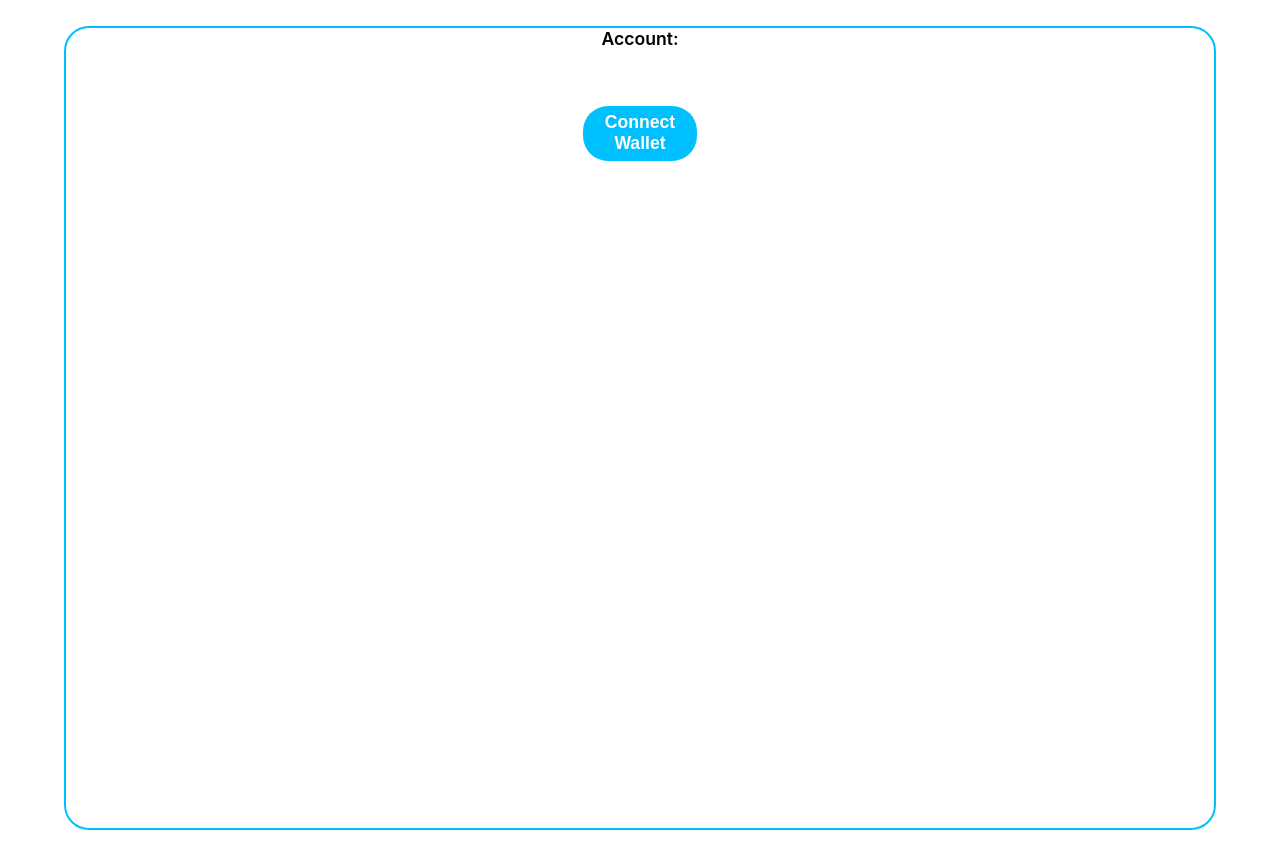
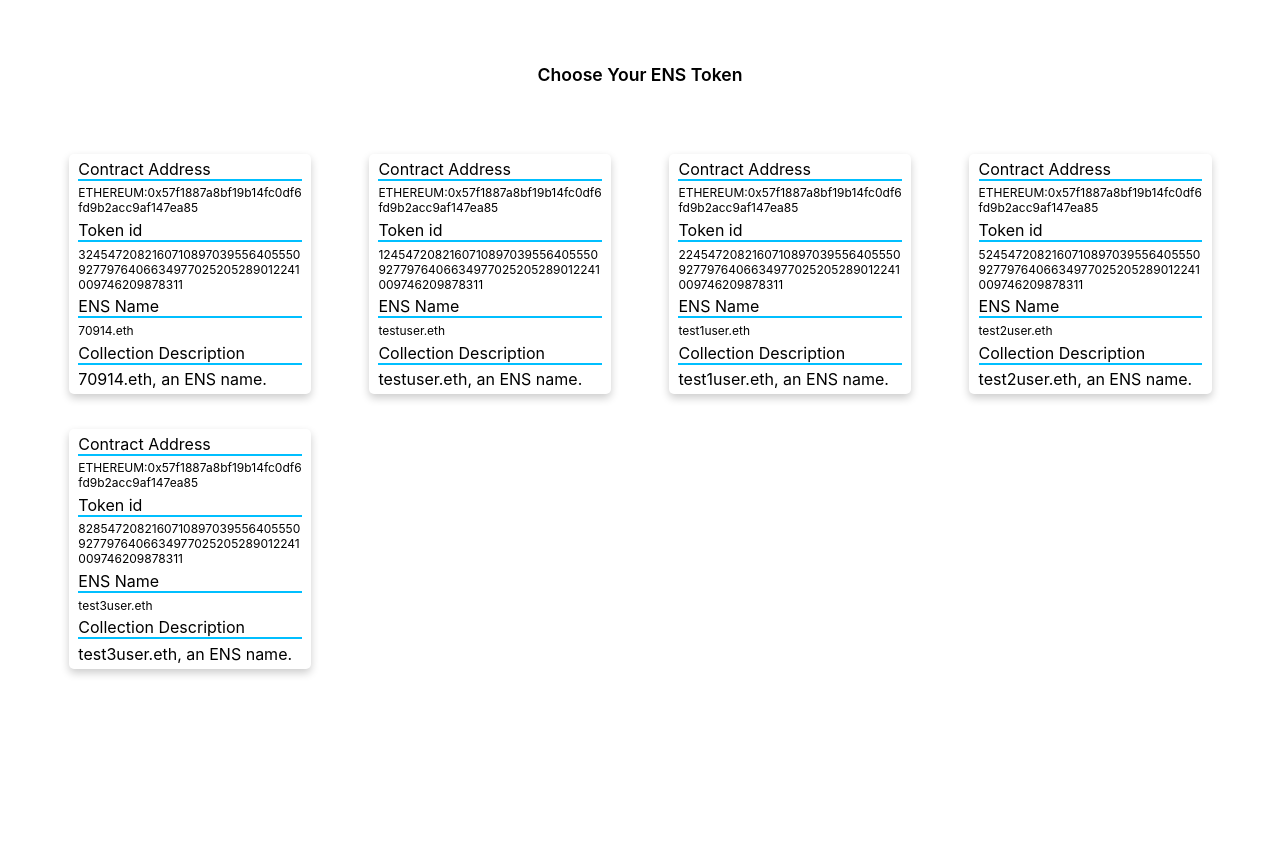
Before and after one commit to ObaidOIS/ENS_Project, a React (Create React App) app: page /ens in a window 1280 px wide. Shown: the top 868 px of the page. After the commit the page ends 800 px from the top, so only its background shows below. Built offline with nearby package versions, Linux system fonts and the light colour scheme.

Commit message:
before_aws_amplify

```diff
--- a/src/App.css
+++ b/src/App.css
@@ -89,4 +89,6 @@
 
 .address {
   font-size: 12px;
+  overflow-wrap: break-word;
+  word-wrap: break-word;
 }
--- a/src/App.js
+++ b/src/App.js
@@ -1,4 +1,4 @@
-import { useState, useEffect } from 'react';
+
 import ENSContainer from './components/ENSContainer';
 import './App.css';
 import {
@@ -8,54 +8,18 @@
 } from 'react-router-dom';
 
 import Dashboard from './pages/dashboard';
+import Main from './pages/main';
 
 function App() {
-
-  const [wallletAdddress, setWalletAddress] = useState(null);
-  const [ensName, setEnsName] = useState([]);
-
-  const connectWallet = async () => {
-    if (typeof window.ethereum !== 'undefined') {
-      console.log('MetaMask is installed!');
-      const accounts = await window.ethereum.request({ method: 'eth_requestAccounts' });
-      setWalletAddress(accounts[0]);
-    }
-  }
-
-  const getENSData = async () => {
-
-    if (!wallletAdddress) return;
-
-    // const response = await fetch(`https://api.rarible.org/v0.1/items/byOwner/?owner=ETHEREUM:${wallletAdddress}`)
-    const response = await fetch(`https://api.rarible.org/v0.1/items/byOwner/?owner=ETHEREUM:0x3c389a52ce6f9e570b3a93de37a160d5d90319a8`)
-    const data = await response.json();
-    console.log(data.items);
-    setEnsName(data.items);
-    debugger;
-  }
-
-  useEffect(() => {
-
-    getENSData();
-
-  }, [wallletAdddress]);
-
   return (
     <>
-      <div className="App">
-        <div className='text'>
-          Account: {wallletAdddress}
-        </div>
-        <button className='connect-button' onClick={connectWallet}>
-          Connect Wallet
-        </button>
-        <Router>
-          <Routes>
-            <Route path="/" element={<ENSContainer ensName={ensName} />} />
-            <Route path="/dashboard/" element={<Dashboard />} />
-          </Routes>
-        </Router>
-      </div>
+      <Router>
+        <Routes>
+          <Route path="/" element={<Main />} />
+          <Route path="/ens" element={<ENSContainer />} />
+          <Route path="/dashboard/" element={<Dashboard />} />
+        </Routes>
+      </Router>
     </>
   );
 }
--- a/src/Test_ens.json
+++ b/src/Test_ens.json
@@ -163,8 +163,8 @@
         "lastUpdatedAt": "2022-05-03T13:10:40Z",
         "supply": "1",
         "meta": {
-            "name": "test2user.eth",
-            "description": "test2user.eth, an ENS name.",
+            "name": "test1user.eth",
+            "description": "test1user.eth, an ENS name.",
             "tags": [],
             "genres": [],
             "attributes": [
@@ -236,8 +236,81 @@
         "lastUpdatedAt": "2022-05-03T13:10:40Z",
         "supply": "1",
         "meta": {
-            "name": "test5user.eth",
-            "description": "test5user.eth, an ENS name.",
+            "name": "test2user.eth",
+            "description": "test2user.eth, an ENS name.",
+            "tags": [],
+            "genres": [],
+            "attributes": [
+                {
+                    "key": "Created Date",
+                    "value": "2022-05-03T13:10:40Z",
+                    "type": "string",
+                    "format": "date-time"
+                },
+                {
+                    "key": "Length",
+                    "value": "5"
+                },
+                {
+                    "key": "Segment Length",
+                    "value": "5"
+                },
+                {
+                    "key": "Character Set",
+                    "value": "digit"
+                },
+                {
+                    "key": "Registration Date",
+                    "value": "2022-05-03T13:10:40Z",
+                    "type": "string",
+                    "format": "date-time"
+                },
+                {
+                    "key": "Expiration Date",
+                    "value": "2023-05-03T18:59:52Z",
+                    "type": "string",
+                    "format": "date-time"
+                }
+            ],
+            "content": [
+                {
+                    "@type": "IMAGE",
+                    "url": "https://metadata.ens.domains/mainnet/0x57f1887a8bf19b14fc0df6fd9b2acc9af147ea85/0x47c0b894e74a9a73662ca8531162152d368c3fed62424c8c175aeb41568f3127/image",
+                    "representation": "ORIGINAL",
+                    "mimeType": "image/svg+xml",
+                    "size": 1042248,
+                    "width": 192,
+                    "height": 192
+                }
+            ],
+            "restrictions": []
+        },
+        "deleted": false,
+        "originOrders": [],
+        "auctions": [],
+        "totalStock": "0",
+        "sellers": 0
+    },
+    {
+        "id": "ETHEREUM:0x57f1887a8bf19b14fc0df6fd9b2acc9af147ea85:82854720821607108970395564055509277976406634977025205289012241009746209878311",
+        "blockchain": "ETHEREUM",
+        "collection": "ETHEREUM:0x57f1887a8bf19b14fc0df6fd9b2acc9af147ea85",
+        "contract": "ETHEREUM:0x57f1887a8bf19b14fc0df6fd9b2acc9af147ea85",
+        "tokenId": "82854720821607108970395564055509277976406634977025205289012241009746209878311",
+        "creators": [
+            {
+                "account": "ETHEREUM:0x283af0b28c62c092c9727f1ee09c02ca627eb7f5",
+                "value": 10000
+            }
+        ],
+        "lazySupply": "0",
+        "pending": [],
+        "mintedAt": "2022-05-03T13:10:40Z",
+        "lastUpdatedAt": "2022-05-03T13:10:40Z",
+        "supply": "1",
+        "meta": {
+            "name": "test3user.eth",
+            "description": "test3user.eth, an ENS name.",
             "tags": [],
             "genres": [],
             "attributes": [
--- a/src/components/ENSCard.js
+++ b/src/components/ENSCard.js
@@ -2,12 +2,12 @@
 import { useNavigate } from 'react-router-dom';
 const ENSCard = ({ ens }) => {
     const navigate = useNavigate();
-    const sellectToken = async () => {
+    const selectToken = async () => {
         console.log('selectToken');
         console.log(ens.tokenId);
         var resp;
         // const check_user = await fetch(`http://localhost:8000/api/user/${ens.tokenId}/`);
-        const check_user = await fetch('http://127.0.0.1:8000/api/user/register/', {
+        const check_user = await fetch('http://django-env.eba-cbmnfm96.us-west-2.elasticbeanstalk.com/api/user/register/', {
             method: 'POST',
             headers: {
                 'Accept': 'application/json',
@@ -31,7 +31,7 @@
         if (check_user.response.status === 200) {
             console.log('success');
             console.log(check_user.json);
-            navigate('./dashboard/');
+            navigate('/dashboard/');
         }
 
     }
@@ -41,7 +41,7 @@
     let pattern = /.eth/g;
     if (!(pattern.test(ens.meta.name))) return;
     return (
-        <div className='card ens-card' onClick={sellectToken}>
+        <div className='card ens-card' onClick={selectToken}>
             {/* <img src={ens.meta.content[1].url} alt='nft' className='ens-image' /> */}
             <div className='card content'>
                 <div className='card content-item'>
--- a/src/components/ENSContainer.js
+++ b/src/components/ENSContainer.js
@@ -1,15 +1,19 @@
 import React from 'react'
 import ENSCard from './ENSCard'
 import demoENS from '../Test_ens.json'
+import { useLocation } from 'react-router-dom';
 
-const ENSContainer = ({ ensName }) => {
+const ENSContainer = () => {
+    const location = useLocation();
+    const ensName = location.state;
     return (
         <>
             <div className='head-text'>
                 Choose Your ENS Token
             </div>
             <div className='ens-container'>
-                {ensName.map((ens, index) => {
+                {/* {ensName.map((ens, index) => { */}
+                {demoENS.map((ens, index) => {
                     return <ENSCard ens={ens} key={index} />
                 })}
 
--- a/src/pages/dashboard.js
+++ b/src/pages/dashboard.js
@@ -4,7 +4,7 @@
     return (
         <div>
             <div className='d-text'>
-                Wellcome
+                Welcome
             </div>
         </div>
     )
--- /dev/null
+++ b/src/pages/main.js
@@ -0,0 +1,55 @@
+import { render } from '@testing-library/react';
+import React from 'react'
+import { useState, useEffect } from 'react';
+import { useNavigate } from 'react-router-dom';
+
+const Main = () => {
+    const navigate = useNavigate();
+    const [ensName, setEnsName] = useState([]);
+    const [walletAdddress, setWalletAddress] = useState(null);
+
+
+    const connectWallet = async () => {
+        if (typeof window.ethereum !== 'undefined') {
+            console.log('MetaMask is installed!');
+            const accounts = await window.ethereum.request({ method: 'eth_requestAccounts' });
+            setWalletAddress(accounts[0]);
+        }
+
+    }
+    // const funcRedirect = () => {
+    //     console.log(ensName.items);
+    //     navigate('/ens', { state: { ensName } });
+    // }
+
+    const getENSData = async () => {
+
+        if (!walletAdddress) return;
+
+        // const response = await fetch(`https://api.rarible.org/v0.1/items/byOwner/?owner=ETHEREUM:${wallletAdddress}`)
+        const response = await fetch(`https://api.rarible.org/v0.1/items/byOwner/?owner=ETHEREUM:0x3c389a52ce6f9e570b3a93de37a160d5d90319a8`)
+        const data = await response.json();
+        console.log(data.items);
+        setEnsName(data);
+        console.log(ensName);
+        navigate('/ens', { state: data.items });
+    }
+
+    useEffect(() => {
+
+        getENSData();
+
+
+    }, [walletAdddress]);
+    return (
+        <div className="App">
+            <div className='text'>
+                Account: {walletAdddress}
+            </div>
+            <button className='connect-button' onClick={connectWallet}>
+                Connect Wallet
+            </button>
+        </div>
+    );
+}
+export default Main;
```
